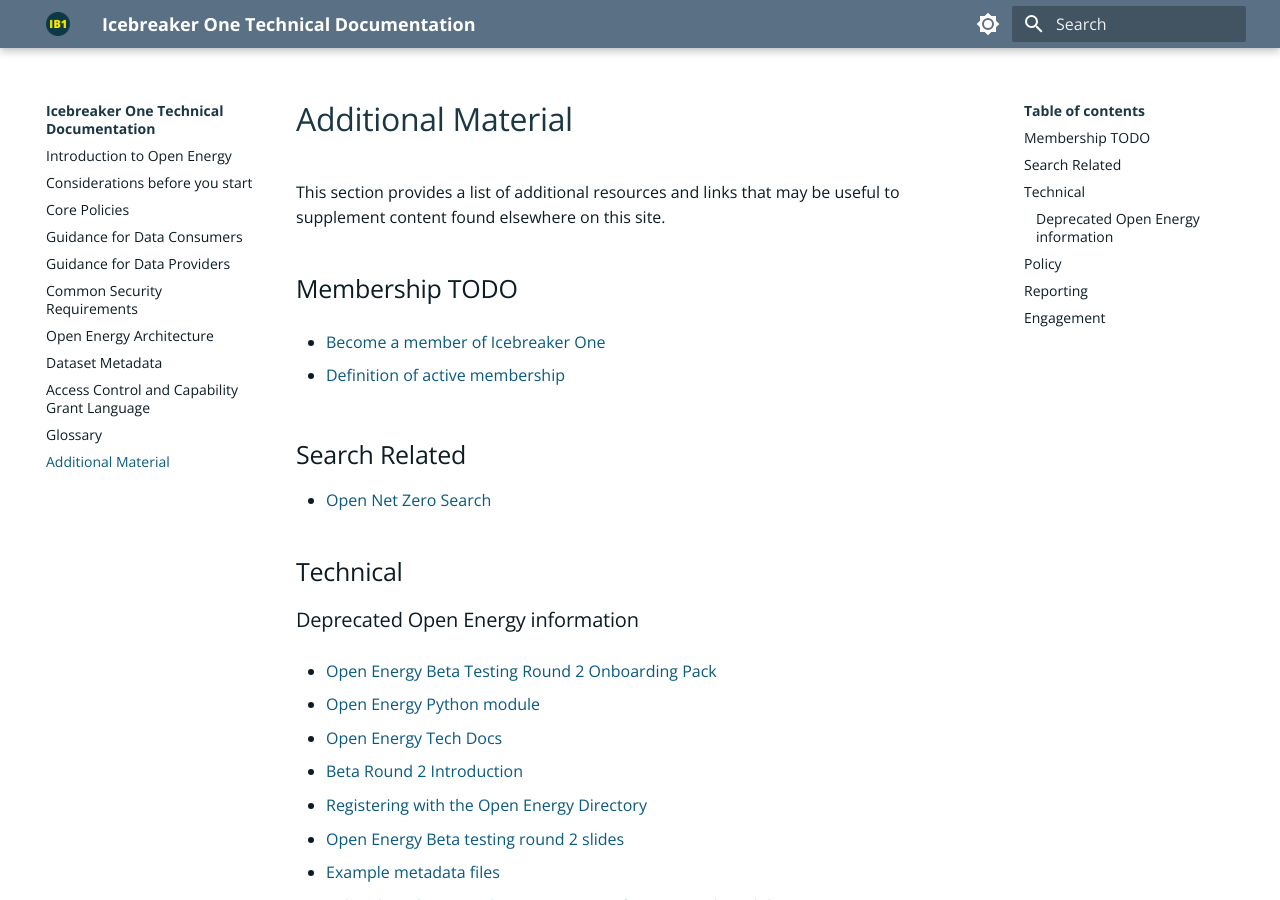
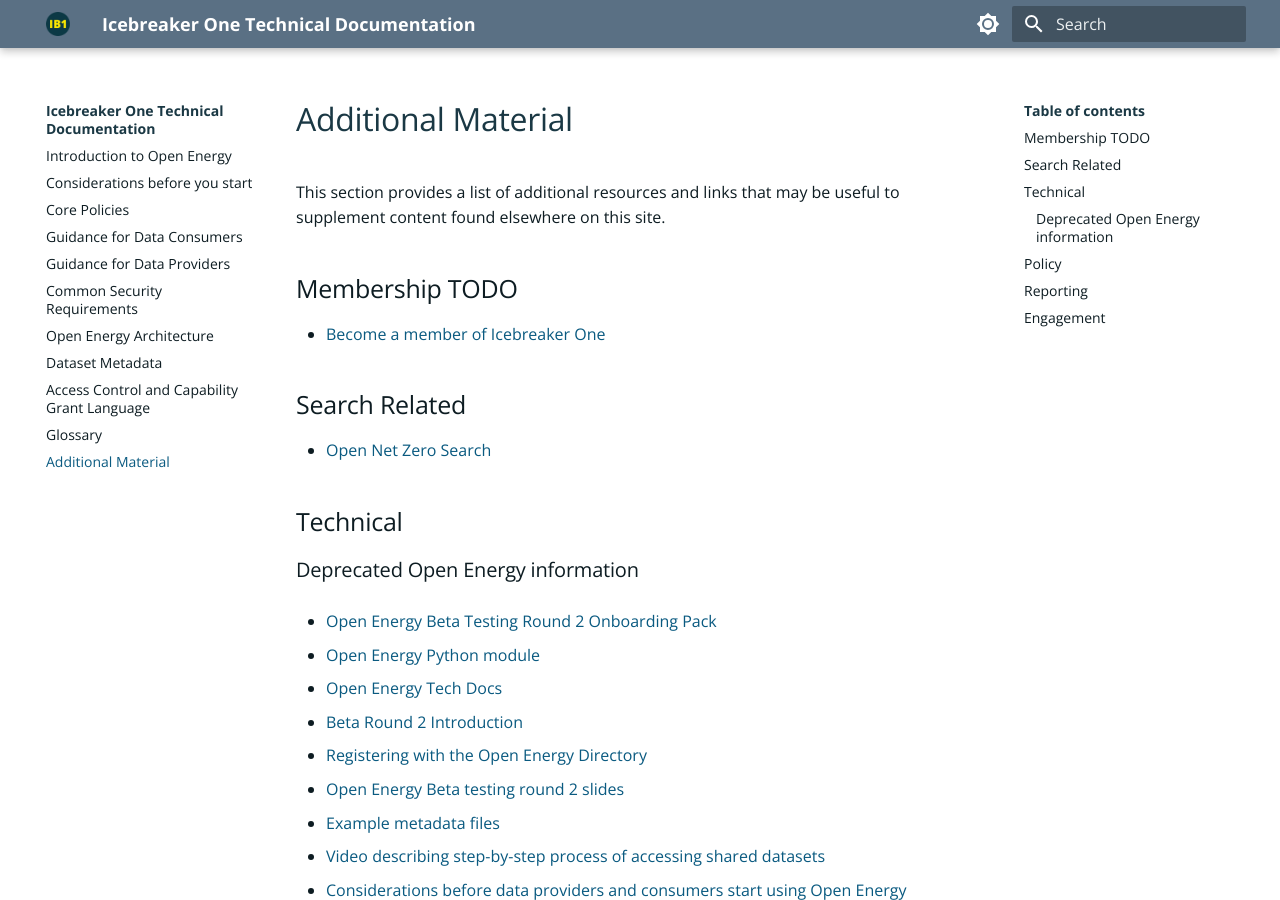
Before and after one commit to icebreakerone/ib1-technical-docs, an MkDocs documentation site: the page built from docs/additional_material.md, in a window 1280 px wide and 900 px high. Built offline with MkDocs 1.6.1 and Material for MkDocs 9.7.7, drawn with Linux system fonts in a browser that asks for light colours; the version menu is left out; some of the changed lines change nothing that is shown.

Commit message:
docs/additional_material.md updated from https://stackedit.net/

```diff
--- a/docs/additional_material.md
+++ b/docs/additional_material.md
@@ -6,8 +6,6 @@
 ## Membership TODO
 
 * [Become a member of Icebreaker One](https://icebreakerone.org/join/)
-
-* [Definition of active membership](https://docs.google.com/spreadsheets/d/1Lb8G15sKzxVPcwrrrdh5soNJXteagBmLN557AQPHKTY/edit#gid=0)
 
 ## Search Related
 
@@ -59,5 +57,5 @@
 
 * Open Energy email - [openenergy@icebreakerone.org](mailto:openenergy@icebreakerone.org)
 <!--stackedit_data:
-eyJoaXN0b3J5IjpbLTg4MjE3MTc1MF19
+eyJoaXN0b3J5IjpbLTExMTA5NjQ5NTZdfQ==
 -->
```
